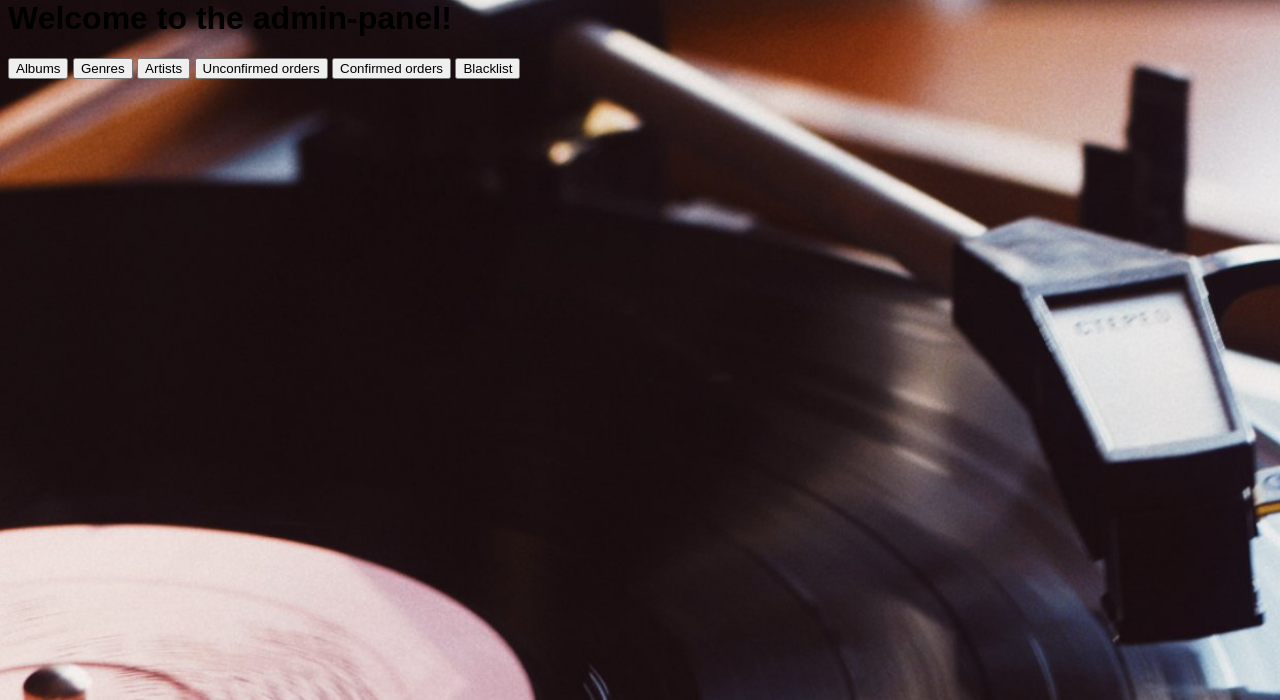
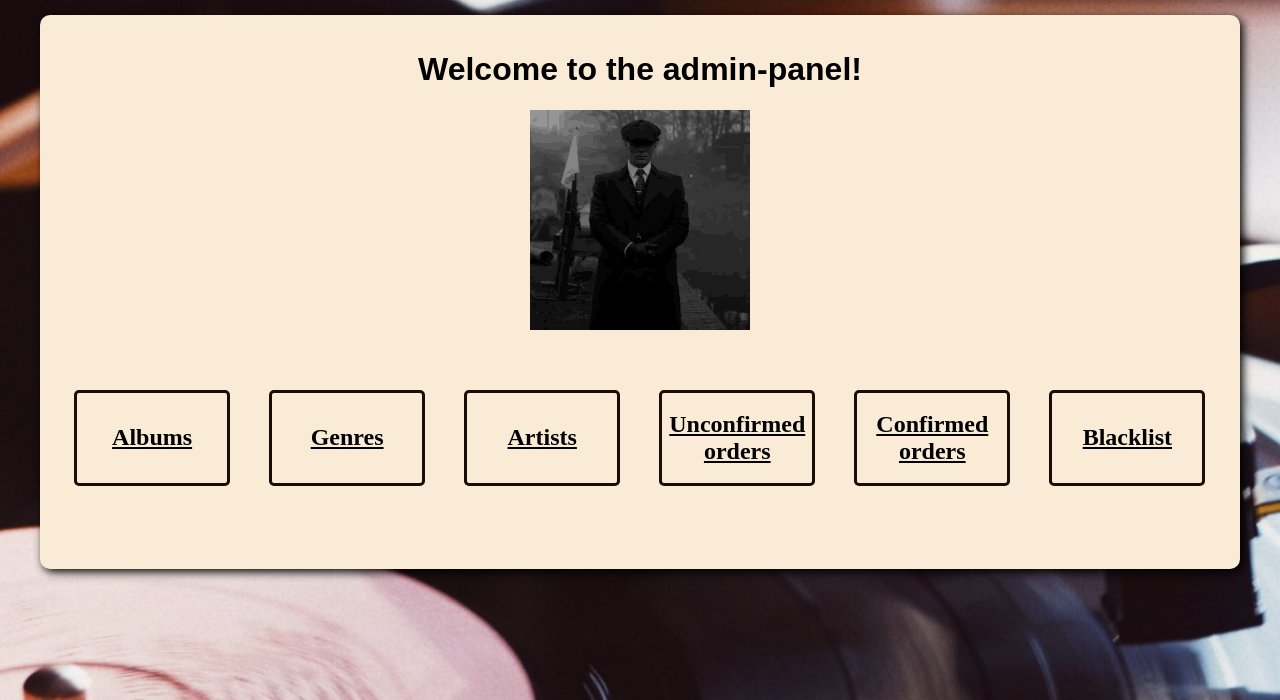
Before and after one commit to TeraBasedProgrammer/albums-shop, a Django app: page /admin-panel/ in a window 1280 px wide. Shown: the part 100-800 px from the top of the page. Run offline with Django 4.2, Linux system fonts and the light colour scheme; the visitor is signed in with stand-in values (Sample User, id 1); some libraries are stand-ins or nearby versions; some web fonts are replaced.

Commit message:
fix: style main admin page

```diff
--- a/admin_panel/templates/admin_panel/main.html
+++ b/admin_panel/templates/admin_panel/main.html
@@ -1,11 +1,16 @@
 {% extends 'base.html' %}
+{% load static %}
 
 {% block content %}
+<div id="admin-panel-main-page">
     <h1>Welcome to the admin-panel!</h1>
+    <img src="{% static 'images/admin.gif' %}" alt="">
+    <div id="panel">
         <a href="{% url 'admin-panel:albums-data' %}"><button>Albums</button></a>
         <a href="{% url 'admin-panel:genres-data' %}"><button>Genres</button></a>
         <a href="{% url 'admin-panel:artists-data' %}"><button>Artists</button></a>
         <a href="{% url 'admin-panel:unconfirmed-orders' %}"><button>Unconfirmed orders</button></a>
         <a href="{% url 'admin-panel:confirmed-orders' %}"><button>Confirmed orders</button></a>
         <a href="{% url 'admin-panel:blacklist' %}"><button>Blacklist</button></a>
-{% endblock content %}
+    </div>
+</div>{% endblock content %}
--- a/static/style.css
+++ b/static/style.css
@@ -553,6 +553,50 @@ div#banned-page img {
     height: 300px;
 }
 
+
+
+div#admin-panel-main-page {
+    width: 95%;
+    margin: 115px 2.5%;
+    background: antiquewhite;
+    box-sizing: border-box;
+    border-radius: 10px;
+    box-shadow: 3px 3px 10px #000;
+    padding: 15px;
+    height: 80%;
+}
+div#admin-panel-main-page h1 {
+    text-align: center;
+}
+div#admin-panel-main-page img {
+    display: block;
+    margin: auto;
+}
+div#admin-panel-main-page a {
+    display: block;
+    float: left;
+    box-sizing: border-box;
+    width: 16.66%;
+    margin: 60px 0;
+    color: #000;
+}
+div#admin-panel-main-page a button {
+    display: block;
+    width: 80%;
+    margin: auto;
+    font-family: Montserrat;
+    font-size: 24px;
+    font-weight: bolder;
+    height: 4em;
+    background: antiquewhite;
+    border: 3px solid rgb(25,13,5);
+    border-radius: 5px;
+}
+div#admin-panel-main-page a button:hover {
+    cursor: pointer;
+    background-color: #fae9c0;
+}
+
 div#confirmed-orders-page {
     width: 95%;
     margin: 115px 2.5%;
```
Also changed, not shown: static/images/admin.gif (added). Lines whose indentation alone changed are shown as unchanged.
